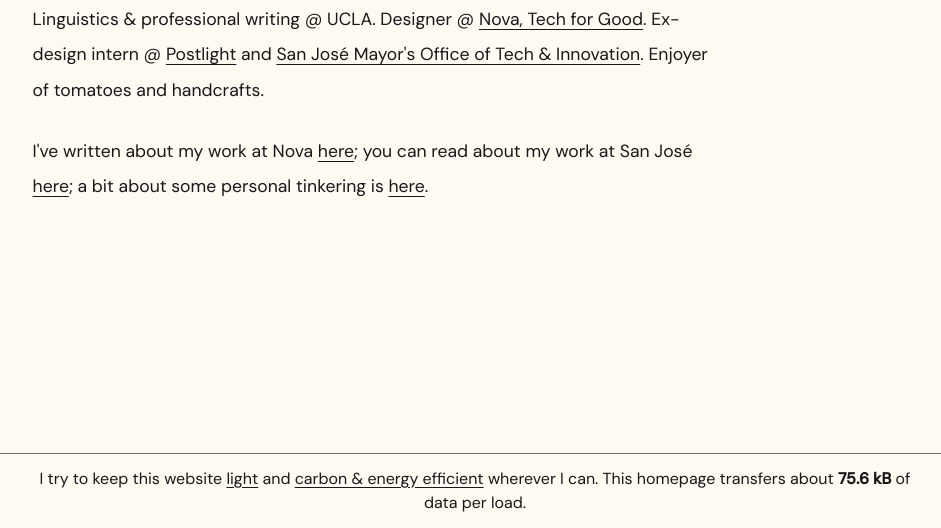
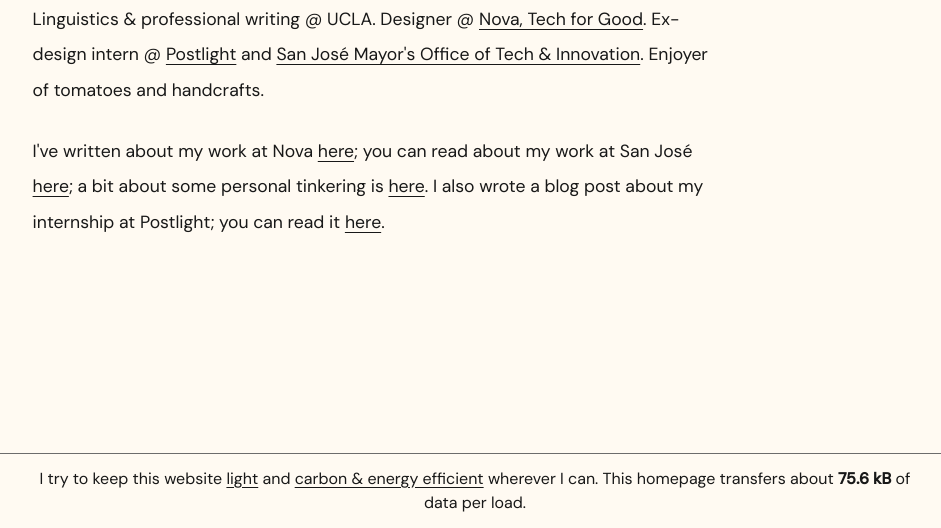
Before and after one commit to ha-chu/design, a plain HTML site: page index.html in a window 1280 px wide. Shown: the part 272-800 px from the top of the page, without its empty margins (165-1106 px from the left). Drawn offline with Linux system fonts and the light colour scheme.

Commit message:
add writing

```diff
--- a/index.html
+++ b/index.html
@@ -19,7 +19,7 @@
                     <h1>Hannah Chu</h1>
                     <p>Linguistics & professional writing @ UCLA. Designer @ <a href="https://novaforgood.org" target="_blank">Nova, Tech for Good</a>. Ex-design intern @ <a href="https://postlight.com" target="_blank">Postlight</a> and <a href="https://www.motisanjose.org/" target="_blank">San José Mayor's Office of Tech & Innovation</a>.
                     Enjoyer of tomatoes and handcrafts.</p>
-                    <p>I've written about my work at Nova <a href="iidecide.html" target="_blank">here</a>; you can read about my work at San José <a href="sj.html" target="_blank">here</a>; a bit about some personal tinkering is <a href="summer.html" target="_blank">here</a>.</p>
+                    <p>I've written about my work at Nova <a href="iidecide.html" target="_blank">here</a>; you can read about my work at San José <a href="sj.html" target="_blank">here</a>; a bit about some personal tinkering is <a href="summer.html" target="_blank">here</a>. I also wrote a blog post about my internship at Postlight; you can read it <a href="https://postlight.com/insights/what-i-learned-in-12-weeks-at-postlight" target="_blank">here</a>.</p>
                 </div>
             </div>
         <!-- design
```
